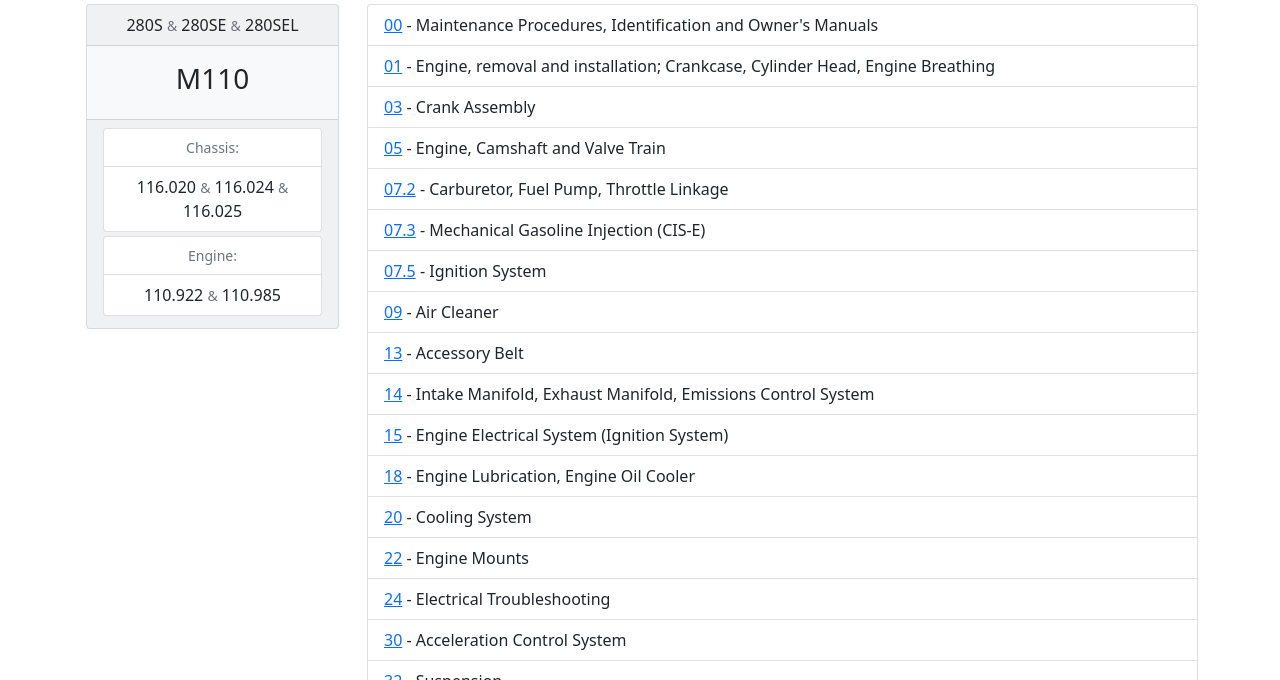
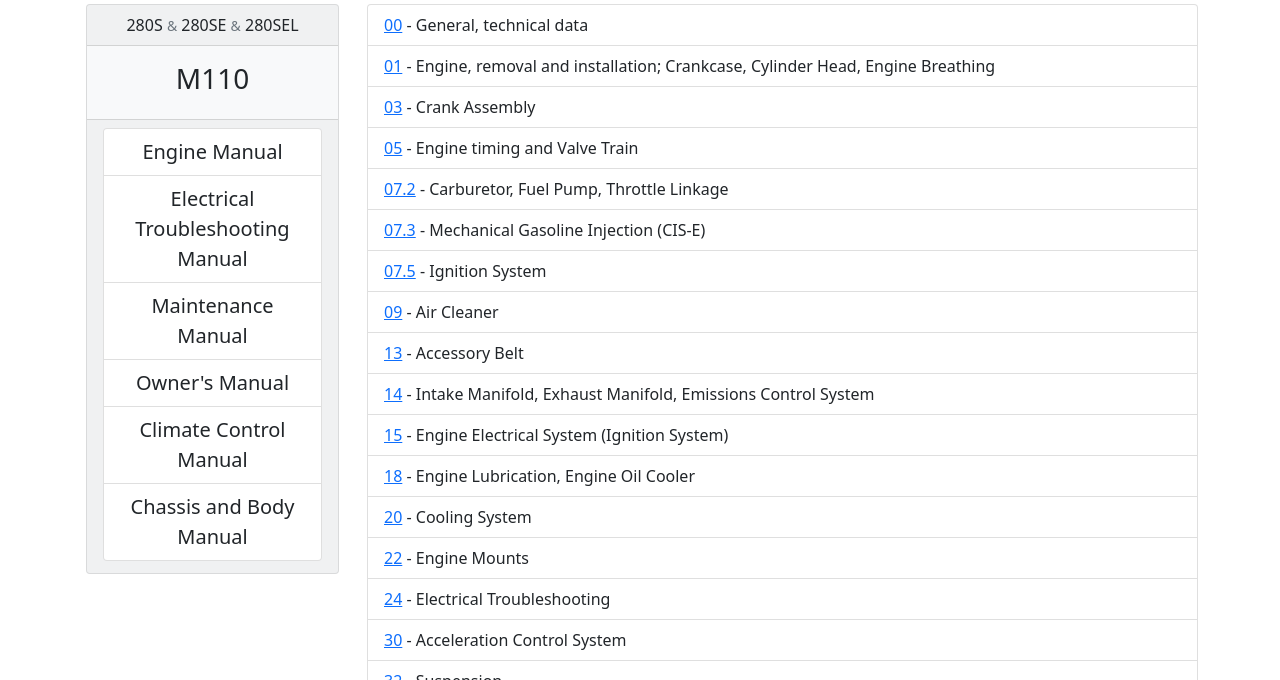
Before and after one commit to W116org/handbook, a Jekyll site: the page built from m110/m110index.html, in a window 1280 px wide and 900 px high, cut to the strip 220-900 px from the top of the window. Built offline with Jekyll 4.4.1, drawn with Linux system fonts in a browser that asks for light colours; comment, search, counter and statistics services are not loaded; some of the changed text lies outside the part shown.

Commit message:
Move links

```diff
--- a/m110/00General.html
+++ b/m110/00General.html
@@ -21,8 +21,5 @@
       <li class="list-group-item"><a href="{{site.cdpath}}/Engine/110/00-010.pdf">00-010</a> - Engine number and vehicle indentification tag location</li>
       <li class="list-group-item"><a href="{{site.cdpath}}/Engine/110/00-015.pdf">00-015</a> - Technical data</li>
     </ul>
-    <ul class="list-group mb-1">
-      <li class="list-group-item"><a href="/common/00Maintenance/">00</a> - Maintenance, General Information and Owner's Manual</li>
-    </ul>
   </div>
 </div><!-- /.row -->
--- a/m110/m110index.html
+++ b/m110/m110index.html
@@ -17,22 +16,22 @@
       </div>
       <div class="card-footer">
         <ul class="list-group mb-1 bg-light">
-          <li class="list-group-item small text-muted">Chassis:</li>
-          <li class="list-group-item">116.020 <small class="text-muted">&amp;</small> 116.024 <small class="text-muted">&amp;</small> 116.025</li>
-        </ul>
-        <ul class="list-group mb-1 bg-light">
-          <li class="list-group-item small text-muted">Engine:</li>
-          <li class="list-group-item">110.922 <small class="text-muted">&amp;</small> 110.985</li>
+          <li class="list-group-item lead">Engine Manual</li>
+          <li class="list-group-item lead">Electrical Troubleshooting Manual</li>
+          <li class="list-group-item lead">Maintenance Manual</li>
+          <li class="list-group-item lead">Owner's Manual</li>
+          <li class="list-group-item lead">Climate Control Manual</li>
+          <li class="list-group-item lead">Chassis and Body Manual</li>
         </ul>
       </div>
     </div>
   </div>
   <div class="col-xs-12 col-md-9">
     <ul class="list-group">
-      <li class="list-group-item"><a href="/m110/00Maintenance/">00</a> - Maintenance Procedures, Identification and Owner's Manuals</li>
-      <li class="list-group-item"><a href="/m110/01General/">01</a> - Engine, removal and installation; Crankcase, Cylinder Head, Engine Breathing</li>
-      <li class="list-group-item"><a href="/m110/03Engine/">03</a> - Crank Assembly</li>
-      <li class="list-group-item"><a href="/m110/05Engine/">05</a> - Engine, Camshaft and Valve Train</li>
+      <li class="list-group-item"><a href="/m110/00General/">00</a> - General, technical data</li>
+      <li class="list-group-item"><a href="/m110/01Engine/">01</a> - Engine, removal and installation; Crankcase, Cylinder Head, Engine Breathing</li>
+      <li class="list-group-item"><a href="/m110/03Crankshaft/">03</a> - Crank Assembly</li>
+      <li class="list-group-item"><a href="/m110/05Engine/">05</a> - Engine timing and Valve Train</li>
       <li class="list-group-item"><a href="/m110/07-2MechElec/">07.2</a> - Carburetor, Fuel Pump, Throttle Linkage</li>
       <li class="list-group-item"><a href="/m110/07-3MechElec/">07.3</a> - Mechanical Gasoline Injection (CIS-E)</li>
       <li class="list-group-item"><a href="/m110/07-5MechElec/">07.5</a> - Ignition System</li>
@@ -66,7 +65,9 @@
       <li class="list-group-item"><a href="/groups/83ClimateControlSystem/">83</a> - Climate Control System</li>
       <li class="list-group-item"><a href="/groups/88BodyPanelsBumpers/">88</a> - Body Panels and Bumpers</li>
       <li class="list-group-item"><a href="/groups/91Seats/">91</a> - Seats and Restraints</li>
-      <li class="list-group-item"><a href="/misc/">Misc Reference Articles</a>
+    </ul>
+    <ul class="list-group mb-1">
+      <li class="list-group-item"><a href="/common/00Maintenance/">00</a> - Maintenance, General Information and Owner's Manual</li>
     </ul>
   </div>
 </div><!-- /.row -->
```
Also changed, not shown: other parts of m110/m110index.html (+0 -1 lines).
